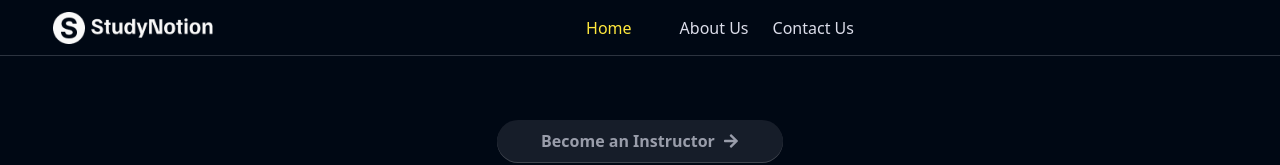
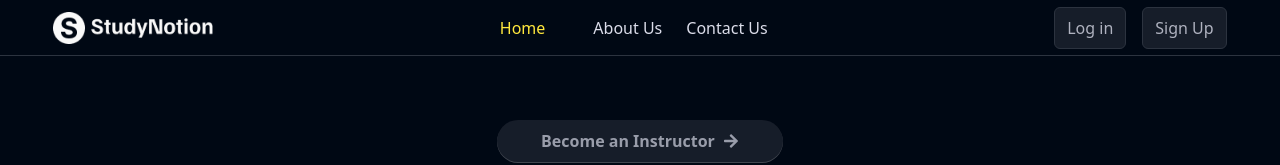
Before and after one commit to Aniket4168/Skill_Pace, a React (Create React App) app: page / in a window 1280 px wide. Shown: the top 165 px of the page. Built offline with nearby package versions, Linux system fonts and the light colour scheme.

Commit message:
day 11: State management and nav bar

```diff
--- a/package.json
+++ b/package.json
@@ -7,6 +7,7 @@
     "concurrently": "^9.1.2",
     "react": "^18.2.0",
     "react-dom": "^18.2.0",
+    "react-hot-toast": "^2.5.2",
     "react-icons": "^5.5.0",
     "react-redux": "^9.2.0",
     "react-router-dom": "^7.6.2",
--- a/src/components/common/Navbar.jsx
+++ b/src/components/common/Navbar.jsx
@@ -1,23 +1,22 @@
 // import { useEffect, useState } from "react"
 // import { AiOutlineMenu, AiOutlineShoppingCart } from "react-icons/ai"
 // import { BsChevronDown } from "react-icons/bs"
-// import { useSelector } from "react-redux"
+import { useSelector } from "react-redux"
 import { Link, matchPath, useLocation } from "react-router-dom"
 
 import logo from "../../assets/Logo/Logo-Full-Light.png"
 import { NavbarLinks } from "../../data/navbar-links"
+import { AiOutlineShoppingCart } from "react-icons/ai";
 //import { apiConnector } from "../../services/apiconnector"
 //import { categories } from "../../services/apis"
 // import { ACCOUNT_TYPE } from "../../utils/constants"
-// import ProfileDropdown from "../core/Auth/ProfileDropDown"
+import ProfileDropDown from "../core/Auth/ProfileDropDown"
 
 function Navbar() {
-  // const { token } = useSelector((state) => state.auth)
-  // const { user } = useSelector((state) => state.profile)
-  // const { totalItems } = useSelector((state) => state.cart)
-  const location = useLocation()
-
-
+  const { token } = useSelector((state) => state.auth);
+  const { user } = useSelector((state) => state.profile);
+  const { totalItems } = useSelector((state) => state.cart);
+  const location = useLocation() ;
 
   // console.log("sub links", subLinks)
 
@@ -63,6 +62,45 @@ function Navbar() {
         {/* Login / Signup / Dashboard */}
         <div className="flex gap-x-4 items-center">
 
+          {
+            user && user?.accountType !== "Instructor" && (
+              <Link to="/dashboard/cart" className="relative">
+                <AiOutlineShoppingCart/>
+                {
+                  totalItems> 0 && (
+                    <span>
+                      {totalItems}
+                    </span>
+                  )
+                }
+              </Link>
+            )
+          }
+          {
+            token === null && (
+              <Link to="/login">
+                <button className="border border-richblack-700 bg-richblack-800 px-[12px] py-[8px]
+                        text-richblack-100 rounded-md">
+                  Log in
+                </button>
+              </Link>
+            )
+          }
+          {
+            token === null && (
+              <Link to="/signup">
+                <button className="border border-richblack-700 bg-richblack-800 px-[12px] py-[8px]
+                        text-richblack-100 rounded-md">
+                  Sign Up
+                </button>
+              </Link>
+            )
+          }
+          {
+            token !== null && <ProfileDropDown/>
+          }
+
+
         </div>
 
       </div>
--- /dev/null
+++ b/src/components/core/Auth/ProfileDropDown.jsx
@@ -0,0 +1,9 @@
+import React from 'react'
+
+const ProfileDropDown = () => {
+  return (
+    <div>ProfileDropDown</div>
+  )
+}
+
+export default ProfileDropDown
--- a/src/index.js
+++ b/src/index.js
@@ -6,6 +6,9 @@ import { BrowserRouter } from "react-router-dom";
 import {Provider} from "react-redux"
 import {configureStore} from "@reduxjs/toolkit"
 import rootReducer from "./reducer";
+import { Toaster } from "react-hot-toast";
+
+
 
 const store = configureStore({
   reducer: rootReducer,
@@ -17,6 +20,7 @@ root.render(
     <Provider store= {store}>
       <BrowserRouter>
       <App />
+      <Toaster/>
     </BrowserRouter>
 
     </Provider>
--- a/src/reducer/index.js
+++ b/src/reducer/index.js
@@ -1,7 +1,12 @@
 import {combineReducers} from "@reduxjs/toolkit";
 import authReducer from "../slices/authSlice"
+import profileReducer from "../slices/profileSilce";
+import cartReducer from "../slices/cartSlice";
+
 const rootReducer = combineReducers({
-    auth:authReducer
+    auth:authReducer,
+    profile: profileReducer,
+    cart: cartReducer,
 })
 
 export default rootReducer;
--- /dev/null
+++ b/src/services/apiconnector.js
@@ -0,0 +1 @@
+import axios from "axios";
--- /dev/null
+++ b/src/slices/cartSlice.js
@@ -0,0 +1,22 @@
+import { createSlice } from "@reduxjs/toolkit";
+import {toast} from "react-hot-toast";
+
+const initialState = {
+    totalItems: localStorage.getItem("totalItems") ? JSON.parse(localStorage.getItem("totalItems")) : 0
+};
+
+const cartSlice = createSlice({
+    name:"cart",
+    initialState:initialState,
+    reducers: {
+        setTotalItems(state, value) {
+            state.token = value.payload;
+        },
+        //add to cart
+        //remove from cart
+        //resetCart
+    }
+});
+
+export const {setTotalItems} = cartSlice.actions
+export default cartSlice.reducer;
--- /dev/null
+++ b/src/slices/profileSilce.js
@@ -0,0 +1,18 @@
+import { createSlice } from "@reduxjs/toolkit";
+
+const initialState = {
+    user:null,
+};
+
+const profileSlice = createSlice({
+    name:"profile",
+    initialState:initialState,
+    reducers: {
+        setUser(state, value) {
+            state.user = value.payload;
+        },
+    }
+});
+
+export const {setUser} = profileSlice.actions
+export default profileSlice.reducer;
```
Also changed, not shown: 1 other file (tests, documents, lock files or other folders).
